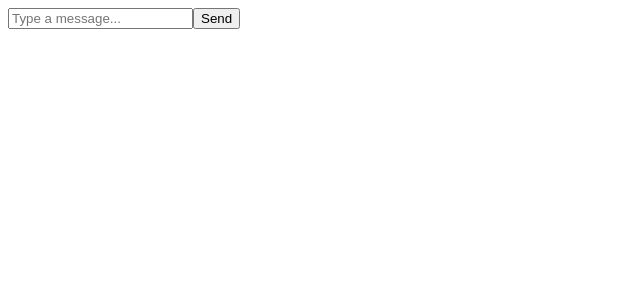
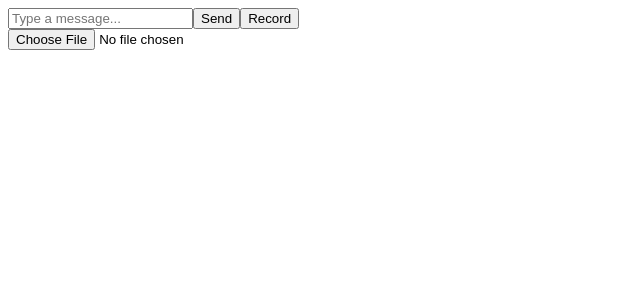
Before and after one commit to suryaakkala/telugu-voice-collection, a Next.js app: page /chatbot in a window 1280 px wide. Shown: the top 300 px of the page, without its empty margins (0-640 px from the left). Built offline with nearby package versions, Linux system fonts and the light colour scheme.

Commit message:
added audio record, image, audio upload features

```diff
--- a/package.json
+++ b/package.json
@@ -15,6 +15,7 @@
     "@tsparticles/slim": "^3.8.0",
     "class-variance-authority": "^0.7.1",
     "clsx": "^2.1.1",
+    "formidable": "^3.5.2",
     "framer-motion": "^12.0.3",
     "lucide-react": "^0.474.0",
     "motion": "^12.0.3",
@@ -27,6 +28,7 @@
   },
   "devDependencies": {
     "@eslint/eslintrc": "^3",
+    "@types/formidable": "^3.4.5",
     "@types/node": "^20.17.16",
     "@types/react": "^19.0.8",
     "@types/react-dom": "^19",
--- a/src/components/Chatbot.tsx
+++ b/src/components/Chatbot.tsx
@@ -1,20 +1,23 @@
-import React, { useState } from 'react';
+import React, { useState, useRef } from 'react';
 
 // Define a type for messages
 interface Message {
   text: string;
+  audioUrl?: string;
+  teluguTranscript?: string;
   sender: 'user' | 'bot';
 }
 
 const Chatbot: React.FC = () => {
-  // Explicitly type the messages state variable
   const [messages, setMessages] = useState<Message[]>([]);
   const [input, setInput] = useState<string>('');
+  const [isRecording, setIsRecording] = useState<boolean>(false);
+  const mediaRecorderRef = useRef<MediaRecorder | null>(null);
+  const chunksRef = useRef<BlobPart[]>([]);
 
   const sendMessage = async () => {
     if (!input.trim()) return;
 
-    // Create a user message
     const userMessage: Message = { text: input, sender: 'user' };
     setMessages([...messages, userMessage]);
 
@@ -26,13 +29,93 @@ const Chatbot: React.FC = () => {
       });
       const data = await response.json();
 
-      // Create a bot message
-      const botMessage: Message = { text: data.response, sender: 'bot' };
-      setMessages((prevMessages) => [...prevMessages, userMessage, botMessage]);
+      const botMessage: Message = {
+        text: data.response,
+        audioUrl: data.audioUrl,
+        teluguTranscript: data.teluguTranscript,
+        sender: 'bot',
+      };
+      setMessages((prevMessages) => [...prevMessages, botMessage]);
     } catch (error) {
       console.error('Error:', error);
     }
     setInput('');
+  };
+
+  const handleFileUpload = async (event: React.ChangeEvent<HTMLInputElement>) => {
+    const file = event.target.files?.[0];
+    if (!file) return;
+
+    const formData = new FormData();
+    formData.append('file', file);
+
+    try {
+      const response = await fetch('/api/chat', {
+        method: 'POST',
+        body: formData,
+      });
+      const data = await response.json();
+
+      const botMessage: Message = {
+        text: data.response,
+        audioUrl: data.audioUrl,
+        teluguTranscript: data.teluguTranscript,
+        sender: 'bot',
+      };
+      setMessages((prevMessages) => [...prevMessages, botMessage]);
+    } catch (error) {
+      console.error('Error:', error);
+    }
+  };
+
+  const toggleRecording = async () => {
+    if (isRecording) {
+      // Stop recording
+      if (mediaRecorderRef.current) {
+        mediaRecorderRef.current.stop();
+        setIsRecording(false);
+      }
+    } else {
+      // Start recording
+      try {
+        const stream = await navigator.mediaDevices.getUserMedia({ audio: true });
+        const mediaRecorder = new MediaRecorder(stream);
+        mediaRecorderRef.current = mediaRecorder;
+
+        const chunks: BlobPart[] = [];
+        chunksRef.current = chunks;
+
+        mediaRecorder.ondataavailable = (e) => chunks.push(e.data);
+        mediaRecorder.onstop = async () => {
+          const audioBlob = new Blob(chunks, { type: 'audio/webm' });
+          const formData = new FormData();
+          formData.append('file', audioBlob);
+
+          try {
+            const response = await fetch('/api/chat', {
+              method: 'POST',
+              body: formData,
+            });
+            const data = await response.json();
+
+            const botMessage: Message = {
+              text: data.response,
+              audioUrl: data.audioUrl,
+              teluguTranscript: data.teluguTranscript,
+              sender: 'bot',
+            };
+            setMessages((prevMessages) => [...prevMessages, botMessage]);
+          } catch (error) {
+            console.error('Error:', error);
+          }
+        };
+
+        mediaRecorder.start();
+        setIsRecording(true);
+      } catch (error) {
+        console.error('Error:', error);
+      }
+    }
   };
 
   return (
@@ -46,6 +129,14 @@ const Chatbot: React.FC = () => {
             }`}
           >
             {msg.text}
+            {msg.audioUrl && (
+              <audio controls src={msg.audioUrl} className="mt-2">
+                Your browser does not support the audio element.
+              </audio>
+            )}
+            {msg.teluguTranscript && (
+              <div className="mt-2 text-sm text-gray-700">Telugu: {msg.teluguTranscript}</div>
+            )}
           </div>
         ))}
       </div>
@@ -55,11 +146,28 @@ const Chatbot: React.FC = () => {
           value={input}
           onChange={(e) => setInput(e.target.value)}
           placeholder="Type a message..."
+          aria-label="Chat input"
           className="flex-1 p-2 border rounded-lg"
         />
         <button onClick={sendMessage} className="bg-blue-500 text-white px-4 py-2 rounded-lg">
           Send
         </button>
+        <button
+          onClick={toggleRecording}
+          className={`px-4 py-2 rounded-lg ${
+            isRecording ? 'bg-red-500 text-white' : 'bg-green-500 text-white'
+          }`}
+        >
+          {isRecording ? 'Stop' : 'Record'}
+        </button>
+      </div>
+      <div className="mt-4">
+        <input
+          type="file"
+          onChange={handleFileUpload}
+          aria-label="Upload a file"
+          className="block w-full"
+        />
       </div>
     </div>
   );
--- a/src/pages/api/chat.ts
+++ b/src/pages/api/chat.ts
@@ -1,11 +1,42 @@
+import { formidable } from 'formidable';
+import { NextApiRequest, NextApiResponse } from 'next';
 
-export default function handler(req: { method: string; body: { message: any; }; }, res: { status: (arg0: number) => { (): any; new(): any; json: { (arg0: { response?: string; error?: string; }): void; new(): any; }; }; }) {
+export const config = {
+  api: {
+    bodyParser: false, // Disable built-in body parser to handle files
+  },
+};
+
+export default async function handler(
+  req: NextApiRequest,
+  res: NextApiResponse
+) {
   if (req.method === 'POST') {
-    const { message } = req.body;
+    const form = formidable();
 
-    // Simple chatbot response logic
-    const response = `You said: "${message}"`;
-    res.status(200).json({ response });
+    form.parse(req, async (err, fields, files) => {
+      if (err) {
+        console.error('Form parsing error:', err);
+        res.status(500).json({ error: 'File upload error' });
+        return;
+      }
+
+      // Extract the message from fields
+      const message = Array.isArray(fields.message)
+        ? fields.message[0]
+        : fields.message || '';
+
+      // Mocked response data
+      const responseText = `You said: "${message}"`;
+      const teluguTranscript = `తెలుగు అనువాదం: "${message}"`; // Example Telugu translation
+      const audioUrl = '/path-to-audio-file/audio.mp3'; // Example audio URL (replace with actual logic)
+
+      res.status(200).json({
+        response: responseText,
+        audioUrl,
+        teluguTranscript,
+      });
+    });
   } else {
     res.status(405).json({ error: 'Method not allowed' });
   }
```
Also changed, not shown: 1 other file (tests, documents, lock files or other folders).
